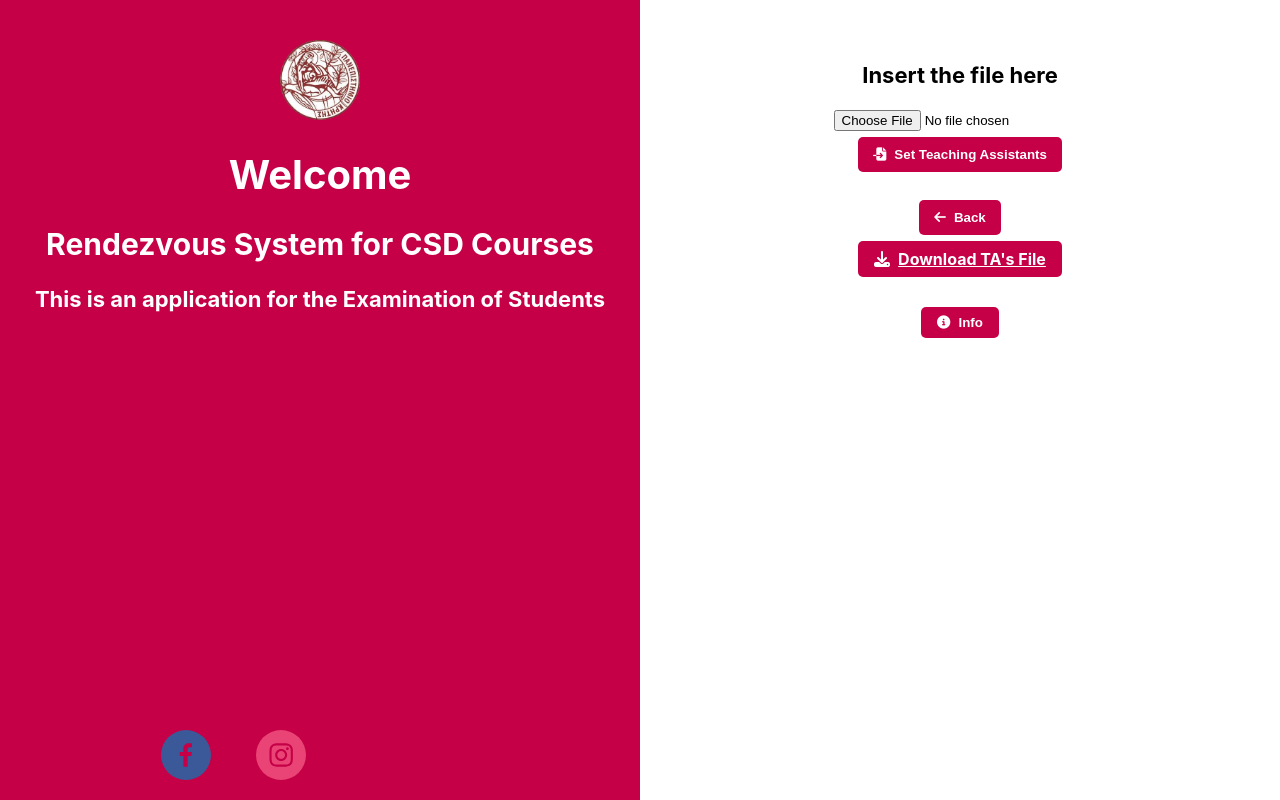
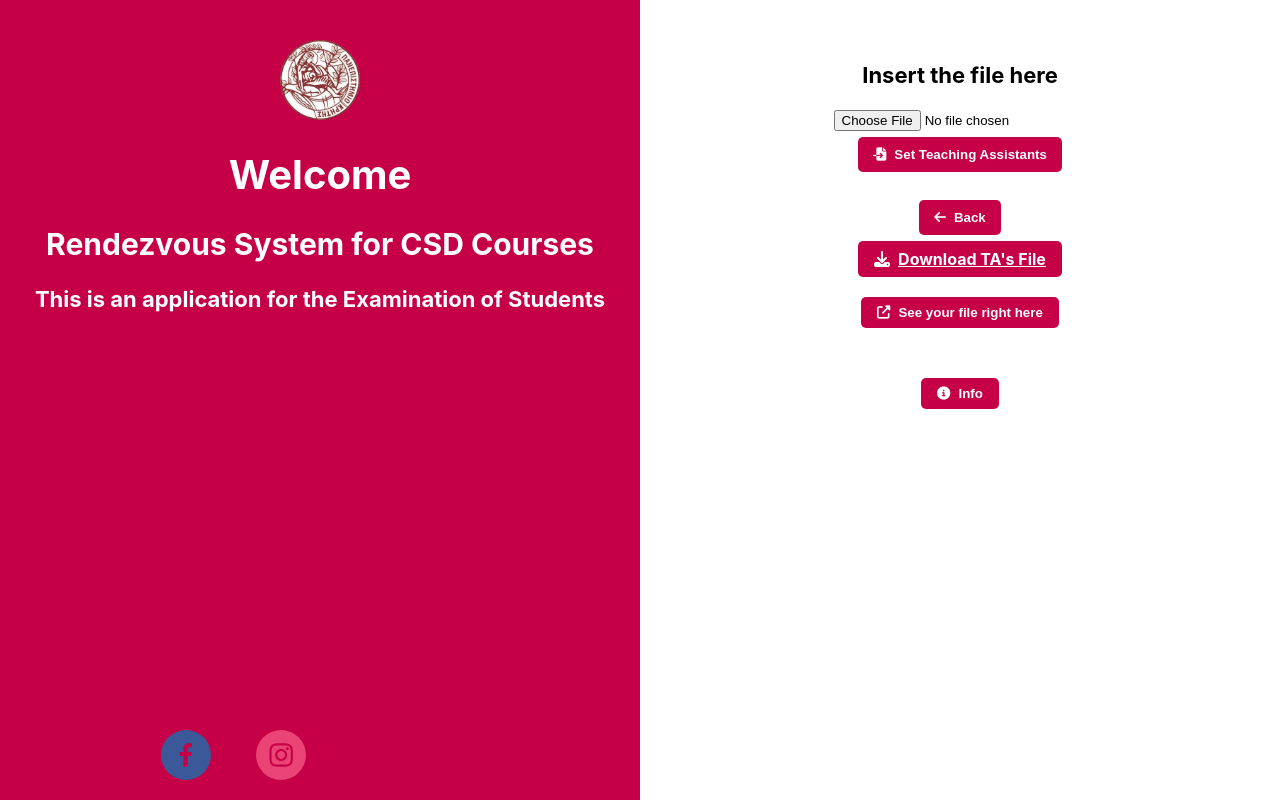
Before and after one commit to anestiskivro/CSD-Client, a React (Create React App) app: page /teacher/SetTAs in a window 1280 px wide. Shown: the top 800 px of the page. Built offline with nearby package versions, Linux system fonts and the light colour scheme.

Commit message:
button adασδ

```diff
--- a/src/components/setTAs.js
+++ b/src/components/setTAs.js
@@ -56,6 +56,18 @@ function TeachingAssistant() {
   const handleCloseInfo = () => {
     setShowInfo(false);
   };
+  const seeFile = () => {
+    if (!fileData) {
+      alert('Please select a file');
+      return;
+    }
+    const reader = new FileReader();
+    reader.onload = (e) => {
+      const dataUrl = e.target.result;
+      window.open(dataUrl, '_blank');
+    };
+    reader.readAsDataURL(fileData);
+  };
   return (
     <div className="admin1">
       <Info email={email}></Info>
@@ -69,9 +81,14 @@ function TeachingAssistant() {
             <i className="fa-solid fa-arrow-left" style={{ paddingRight: '8px' }}></i>Back
           </button>
         </div>
-        <a href={`${process.env.PUBLIC_URL}/tassistants.xlsx`} download = "tassistants.xlsx" className="button">
+        <a href={`${process.env.PUBLIC_URL}/tassistants.xlsx`} download="tassistants.xlsx" className="button">
           <i className="fa fa-download" style={{ paddingRight: '8px' }}></i>Download TA's File
         </a>
+        <div id="import1">
+          <button className="button" onClick={seeFile}>
+            <i className="fa fa-external-link-alt" style={{ paddingRight: '8px' }}></i>See your file right here
+          </button>
+        </div>
         <div id="info">
           <button className="button" onClick={handleShowInfo}>
             <i className="fa fa-info-circle" style={{ paddingRight: '8px' }}></i>Info</button>
--- a/src/pages/Teacher_ins_stud.js
+++ b/src/pages/Teacher_ins_stud.js
@@ -57,6 +57,18 @@ function Teacher_ins_stud() {
   const handleCloseInfo = () => {
     setShowInfo(false);
   };
+  const seeFile = () => {
+    if (!fileData) {
+      alert('Please select a file');
+      return;
+    }
+    const reader = new FileReader();
+    reader.onload = (e) => {
+      const dataUrl = e.target.result;
+      window.open(dataUrl, '_blank');
+    };
+    reader.readAsDataURL(fileData);
+  };
 
   return (
     <div className="admin1">
@@ -76,9 +88,14 @@ function Teacher_ins_stud() {
             Back
           </button>
         </div>
-        <a href={`${process.env.PUBLIC_URL}/students.xls`} download = "students.xls" className="button">
+        <a href={`${process.env.PUBLIC_URL}/students.xls`} download="students.xls" className="button">
           <i className="fa fa-download" style={{ paddingRight: '8px' }}></i>Download Students File
         </a>
+        <div id="import1">
+          <button className="button" onClick={seeFile}>
+            <i className="fa fa-external-link-alt" style={{ paddingRight: '8px' }}></i>See your file right here
+          </button>
+        </div>
         <div id="info">
           <button className="button" onClick={handleShowInfo}>
             <i className="fa fa-info-circle" style={{ paddingRight: '8px' }}></i>Info</button>
```
